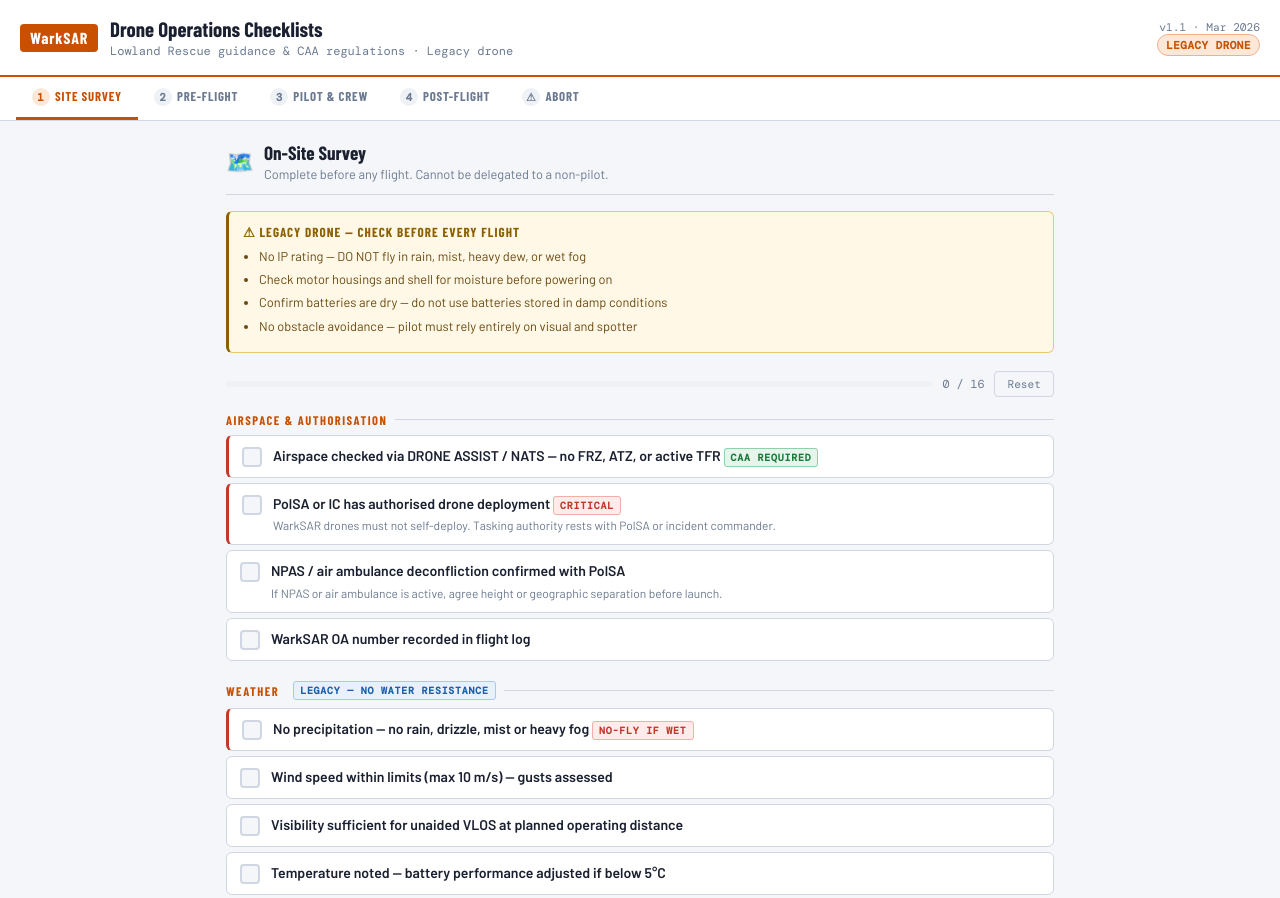
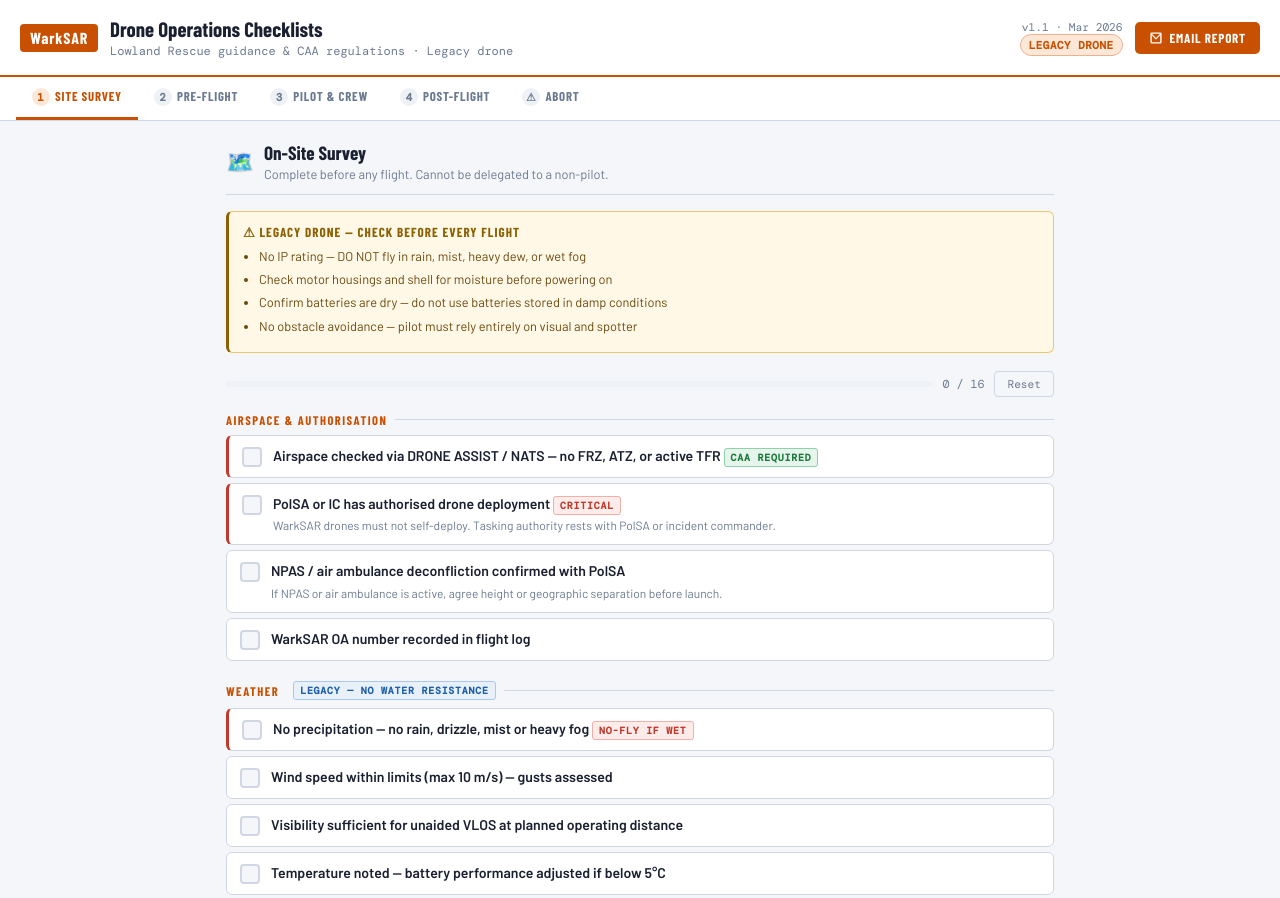
Before and after one commit to wrighing-web/Drone-Ops, a plain HTML site: page index.html in a window 1280 px wide. Shown: the top 898 px of the page. Drawn offline with nearby package versions, Linux system fonts and the light colour scheme.

Commit message:
Update index.html

```diff
--- a/index.html
+++ b/index.html
@@ -191,6 +191,18 @@
   }
   .pilot-note strong { color: var(--blue); }
 
+  /* EMAIL BUTTON */
+  .email-btn {
+    display: inline-flex; align-items: center; gap: 7px;
+    background: var(--orange); color: white; border: none;
+    font-family: var(--cond); font-size: 0.82rem; font-weight: 700;
+    letter-spacing: 0.06em; text-transform: uppercase;
+    padding: 8px 14px; border-radius: 5px; cursor: pointer;
+    transition: background 0.15s; white-space: nowrap;
+  }
+  .email-btn:hover { background: #a84000; }
+  .email-btn svg { width: 14px; height: 14px; fill: white; flex-shrink: 0; }
+
   @media(max-width: 600px) {
     .panel { padding: 16px 12px; }
     .header { padding: 12px 14px; }
@@ -211,9 +223,15 @@
       <div class="subtitle">Lowland Rescue guidance &amp; CAA regulations · Legacy drone</div>
     </div>
   </div>
-  <div class="header-meta">
-    v1.1 · Mar 2026<br>
-    <span class="status-badge">LEGACY DRONE</span>
+  <div style="display:flex;align-items:center;gap:12px;flex-wrap:wrap;">
+    <div class="header-meta">
+      v1.1 · Mar 2026<br>
+      <span class="status-badge">LEGACY DRONE</span>
+    </div>
+    <button class="email-btn" onclick="emailReport()">
+      <svg viewBox="0 0 20 20" xmlns="http://www.w3.org/2000/svg"><path d="M2 4a2 2 0 0 1 2-2h12a2 2 0 0 1 2 2v12a2 2 0 0 1-2 2H4a2 2 0 0 1-2-2V4zm2 0v.01L10 10l6-5.99V4H4zm12 2.24-5.6 5.6a.75.75 0 0 1-1.06 0L4 6.24V16h12V6.24z"/></svg>
+      Email Report
+    </button>
   </div>
 </div>
 
@@ -491,6 +509,53 @@
 </div>
 
 <script>
+  function emailReport() {
+    const tabNames = ['Site Survey', 'Pre-Flight', 'Pilot & Crew', 'Post-Flight', 'Abort Criteria'];
+    const now = new Date();
+    const dateStr = now.toLocaleDateString('en-GB', { weekday:'long', year:'numeric', month:'long', day:'numeric' });
+    const timeStr = now.toLocaleTimeString('en-GB', { hour:'2-digit', minute:'2-digit' });
+
+    let body = 'WarkSAR – Drone Operations Checklist Report\r\n';
+    body += 'Generated: ' + dateStr + ' at ' + timeStr + '\r\n';
+    body += '='.repeat(50) + '\r\n\r\n';
+
+    let grandTotal = 0, grandDone = 0;
+
+    for (let i = 0; i < 4; i++) {
+      const panel = document.getElementById('panel-' + i);
+      if (!panel) continue;
+      const items = panel.querySelectorAll('.check-item[onclick]');
+      const done = panel.querySelectorAll('.check-item.done').length;
+      grandTotal += items.length;
+      grandDone += done;
+
+      body += tabNames[i].toUpperCase() + '\r\n';
+      body += '-'.repeat(30) + '\r\n';
+      body += 'Progress: ' + done + ' / ' + items.length + ' items completed';
+      body += (done === items.length && items.length > 0) ? ' ✓ COMPLETE' : ' – IN PROGRESS';
+      body += '\r\n\r\n';
+
+      items.forEach(item => {
+        const label = item.querySelector('.check-label');
+        const isDone = item.classList.contains('done');
+        const isCritical = item.classList.contains('critical');
+        const text = label ? label.innerText.replace(/\s+/g, ' ').trim() : '';
+        body += (isDone ? '[✓] ' : '[ ] ') + (isCritical ? '[CRITICAL] ' : '') + text + '\r\n';
+      });
+      body += '\r\n';
+    }
+
+    body += '='.repeat(50) + '\r\n';
+    body += 'OVERALL: ' + grandDone + ' / ' + grandTotal + ' items completed\r\n';
+
+    const subject = 'WarkSAR Drone Checklist Report – ' + dateStr;
+    const mailto = 'mailto:paul@wrighting.co.uk'
+      + '?subject=' + encodeURIComponent(subject)
+      + '&body=' + encodeURIComponent(body);
+
+    window.location.href = mailto;
+  }
+
   function switchTab(idx) {
     document.querySelectorAll('.panel').forEach((p, i) => p.classList.toggle('active', i === idx));
     document.querySelectorAll('.tab').forEach((t, i) => t.classList.toggle('active', i === idx));
```
